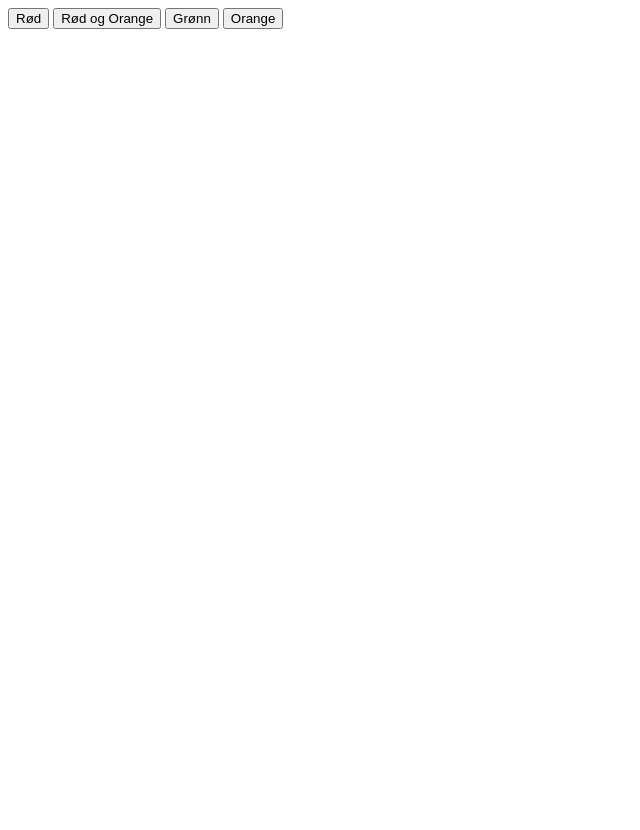
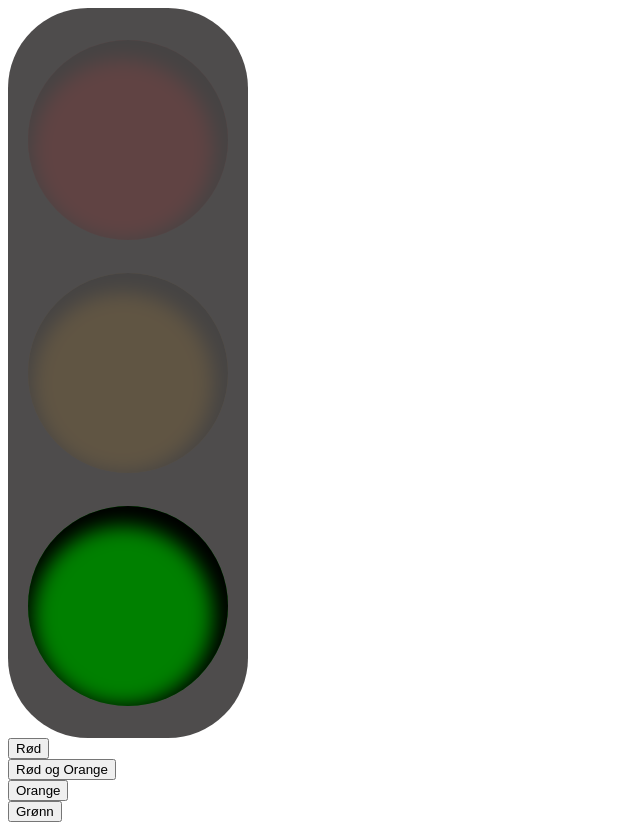
Before and after one commit to Classiee/Trafikklys, a plain HTML site: page index.html in a window 1280 px wide. Shown: the whole page, without its empty margins (0-640 px from the left). Before the commit the page ends 800 px from the top, so only its background shows below. Drawn offline with Linux system fonts and the light colour scheme.

Commit message:
Trafikklys oppdatering
JS oppdatert

```diff
--- a/index.html
+++ b/index.html
@@ -9,17 +9,31 @@
     </head>
     <body>
 
+        <div class="container">
         <div id="trafikklys">
             <div id="rød" class="rød sirkel"></div>
             <div id="orange" class="orange sirkel"></div>
             <div id="grønn" class="grønn sirkel"></div>
         </div>
 
+        </div>
+
+        <div id="divId1">
         <button onclick="activeLight('grønn','orange','rød', 'rød')">Rød</button>
+        </div>
+
+        <div id="divId2">
         <button onclick="activeLight('grønn','grønn','rød','orange')">Rød og Orange</button>
-        <button onclick="activeLight('rød','orange','grønn','grønn')">Grønn</button>
+        </div>
+
+        <div id="divId4">
         <button onclick="activeLight('rød','grønn','orange','orange')">Orange</button>
+        </div>
 
-        <script src="" async defer></script>
+        <div id="divId3">
+            <button onclick="activeLight('rød','orange','grønn','grønn')">Grønn</button>
+        </div>
+
+        <script src="index.js" async defer></script>
     </body>
 </html>
--- a/index.js
+++ b/index.js
@@ -1,3 +1,22 @@
 function activeOrange (){
-    activeLight('rød','grønn','orange','orange');
+    activeLight('rød','grønn','orange','orange', 2000, activeGreen);
 }
+
+function activeGreen (){
+    activeLight('rød','orange','grønn','grønn', 2000, activeRed);
+}
+
+function activeLight(divId1, divId2, divId3, divId4, delay, nextLightFunction){
+    document.getElementById(divId1).classList.remove('active');
+    document.getElementById(divId2).classList.remove('active');
+    document.getElementById(divId3).classList.remove('active');
+    document.getElementById(divId4).classList.add('active');
+
+    setTimeout(nextLightFunction, delay);
+}
+
+function activeRed() {
+    activeLight('grønn','orange','rød','rød', 2000, activeOrange);
+}
+
+activeRed();
--- a/styles.css
+++ b/styles.css
@@ -0,0 +1,35 @@
+#trafikklys{
+    width: 210px;
+    height: 700px;
+    background-color: #4e4c4c;
+    border-radius: 5em;
+    align-items: center;
+    display: flex;
+    flex-direction: column;
+    justify-content: space-around;
+    padding: 15px;
+    opacity: 100%;
+}
+
+.rød {
+    background-color: red;
+    opacity: 10%;
+}
+.orange{
+    background-color: orange;
+    opacity: 10%;
+}
+.grønn{
+    background-color: green;
+    opacity: 10%;
+}
+.sirkel{
+    box-shadow: -5px 10px 20px 10px black inset ;
+    height: 200px;
+    width: 200px;
+    border-radius: 50%;
+
+}
+.active{
+    opacity: 100%;
+}
```
